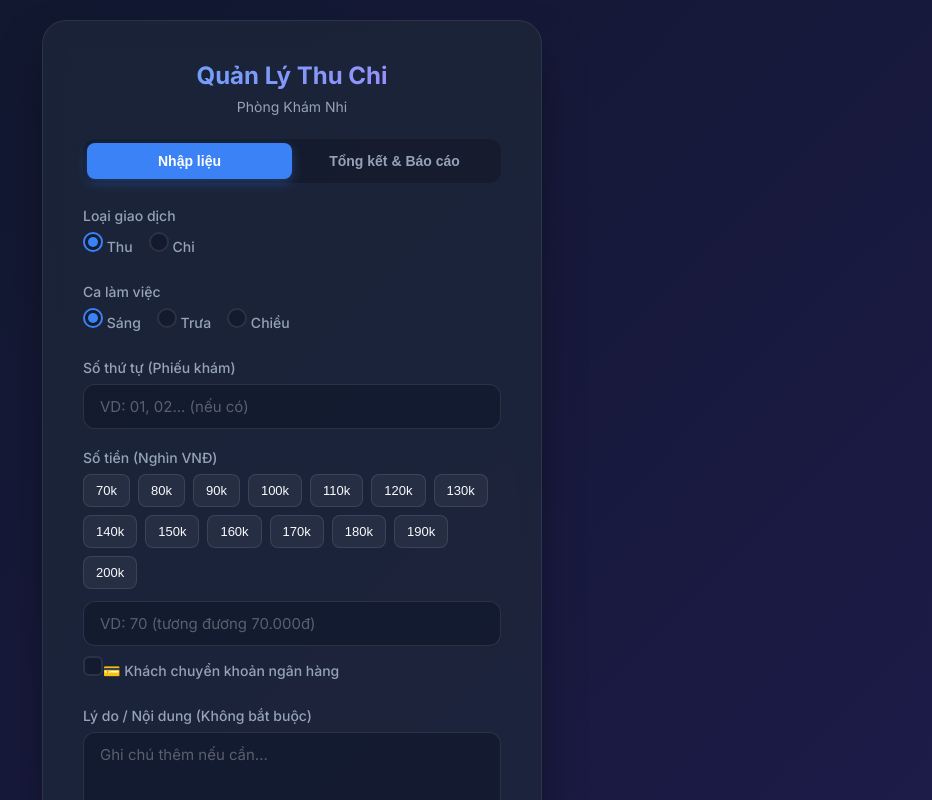
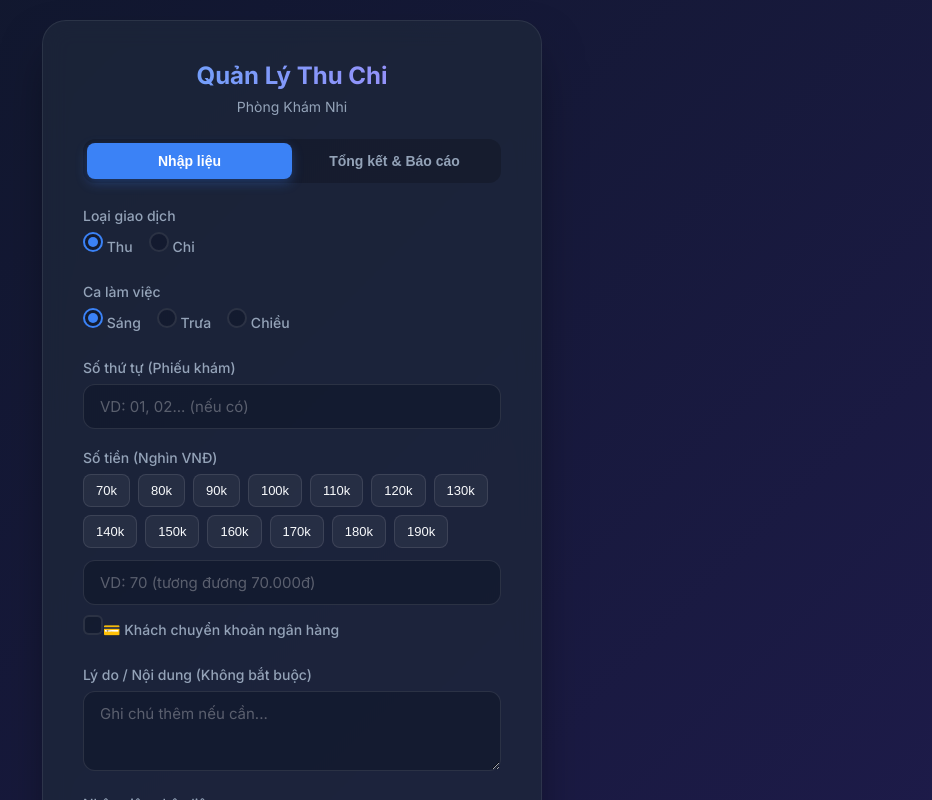
Before and after one commit to DrStrangePediatric/Quanlythuchiphongkham, a Next.js app: page / in a window 1280 px wide. Shown: the top 800 px of the page, without its empty margins (348-1280 px from the left). Built offline with nearby package versions, Linux system fonts and the light colour scheme.

Commit message:
Add files via upload

```diff
--- a/app/page.tsx
+++ b/app/page.tsx
@@ -33,7 +33,7 @@ export default function Home() {
   const [summaryShift, setSummaryShift] = useState('Tất cả');
   const [salary, setSalary] = useState('');
 
-  const quickAmounts = [70, 80, 90, 100, 110, 120, 130, 140, 150, 160, 170, 180, 190, 200];
+  const quickAmounts = [70, 80, 90, 100, 110, 120, 130, 140, 150, 160, 170, 180, 190];
 
   const handleSubmit = async (e: React.FormEvent<HTMLFormElement>) => {
     e.preventDefault();
```
